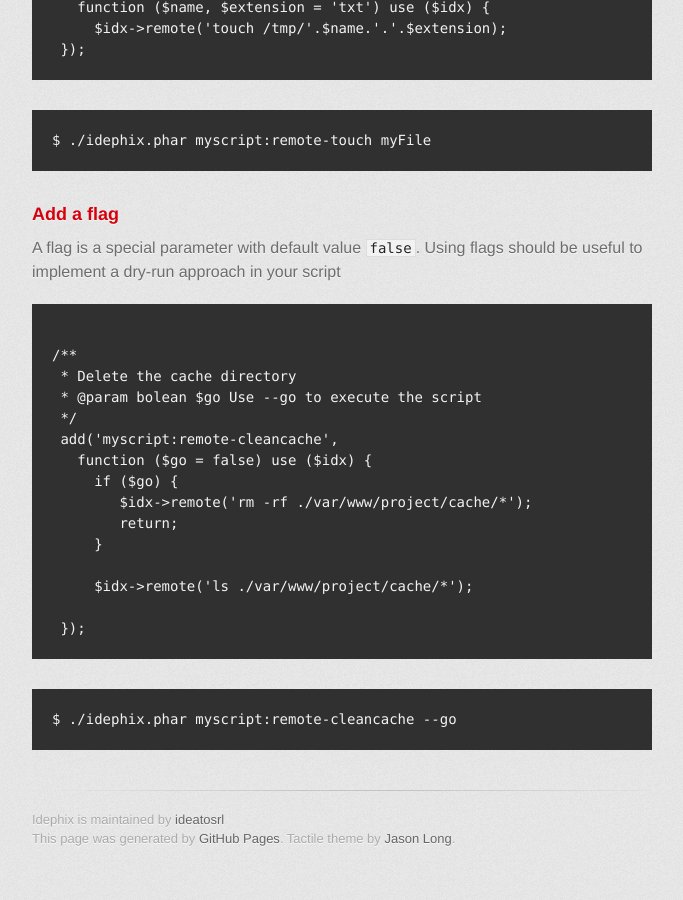
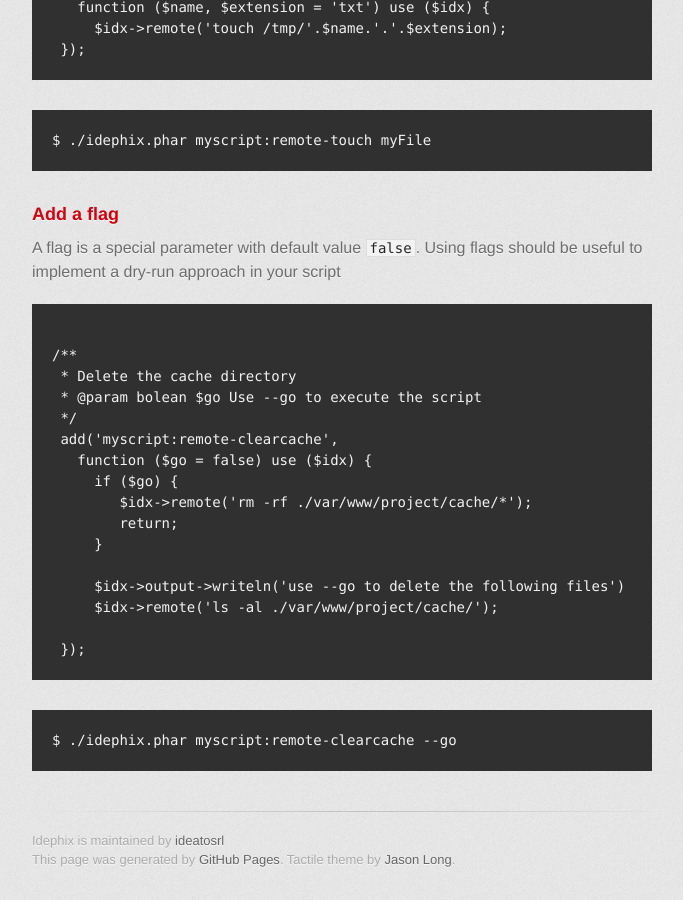
Before and after one commit to flowingis/Idephix, a Jekyll site: the page built from documentation.html, in a window 1280 px wide and 900 px high, scrolled down 1488 px. Shown: the whole window, without its empty margins (298-981 px from the left). Built offline with Jekyll 4.4.1, drawn with Linux system fonts in a browser that asks for light colours; some web fonts are replaced; Markdown is read by kramdown in place of the engine named in the settings; before the commit the page ends 2367 px from its top, so only the background shows below that; some of the changed text lies outside the part shown.

Commit message:
small fixes

```diff
--- a/_includes/parameters.md
+++ b/_includes/parameters.md
@@ -62,16 +62,17 @@
  * Delete the cache directory
  * @param bolean $go Use --go to execute the script
  */
- add('myscript:remote-cleancache',
+ add('myscript:remote-clearcache',
    function ($go = false) use ($idx) {
      if ($go) {
      	$idx->remote('rm -rf ./var/www/project/cache/*');
      	return;
      }
 
-     $idx->remote('ls ./var/www/project/cache/*');
+     $idx->output->writeln('<info>use --go to delete the following files</info>')
+     $idx->remote('ls -al ./var/www/project/cache/');
 
  });
 </code></pre>
 
-<pre><code>$ ./idephix.phar myscript:remote-cleancache --go</code></pre>
+<pre><code>$ ./idephix.phar myscript:remote-clearcache --go</code></pre>
--- a/index.html
+++ b/index.html
@@ -113,7 +113,7 @@ myscript
 
 <pre><code>$ ./idephix.phar myscript:local-touch myFile.txt</code></pre>
 
-<p>More examples to be published soon...</p>
+<p>More <a href="./documentation.html">examples</a> to be published soon...</p>
 
 <h3>Requirements</h3>
 <p>PHP 5.3.2 or above, at least 5.3.12 recommended</p>
```
Also changed, not shown: other parts of _includes/parameters.md (+1 -1 lines), 1 other file.
